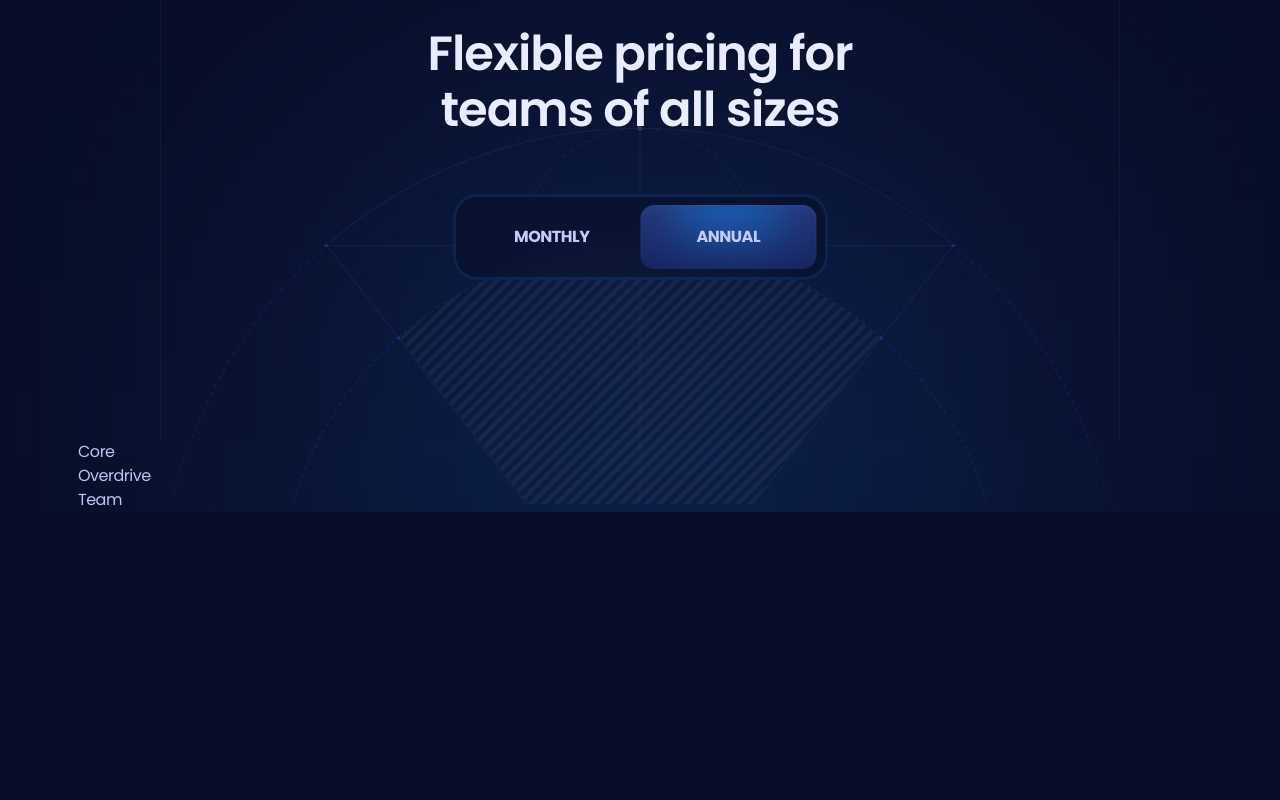
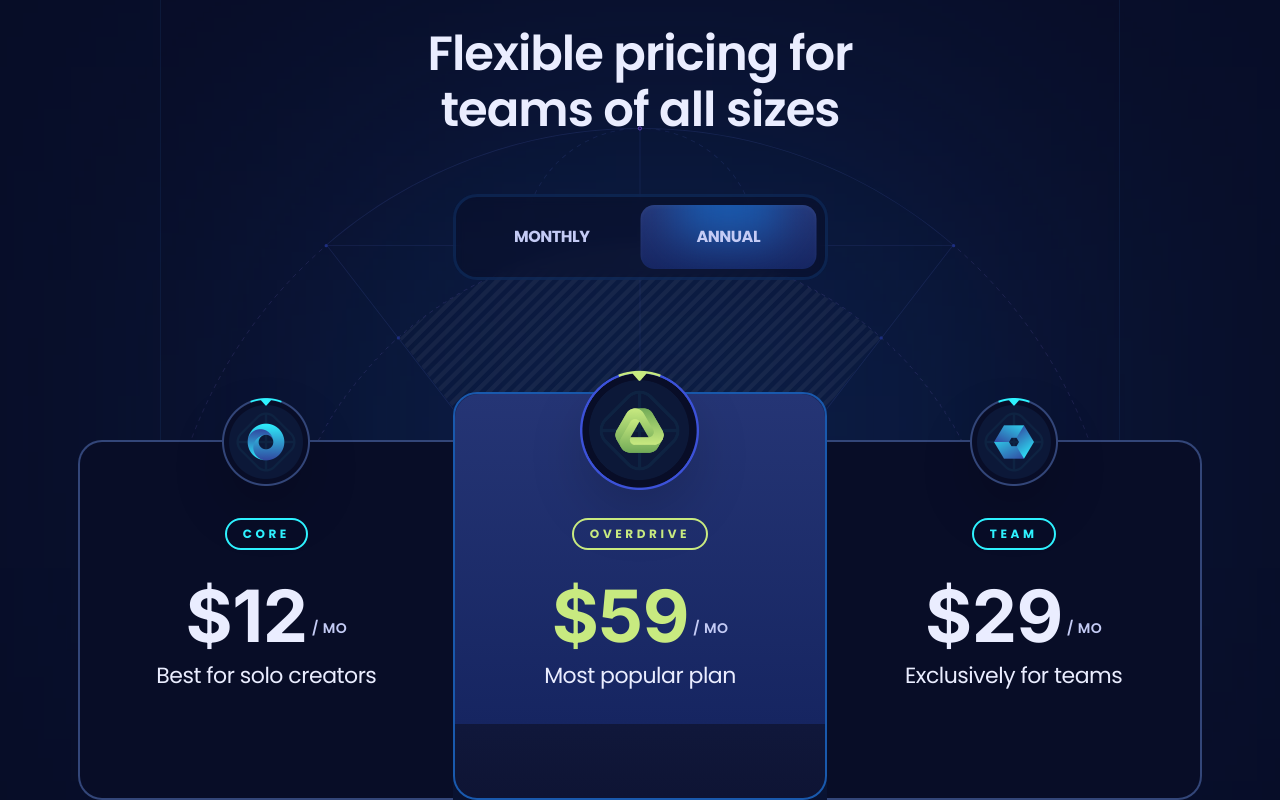
Before and after one commit to tiagosousa10/saas-xora-landing-page, a React (Vite) app: page / in a window 1280 px wide. Shown: the part 1890-2690 px from the top of the page. Before the commit the page ends 2402 px from the top, so only its background shows below. Built offline with nearby package versions, Linux system fonts and the light colour scheme.

Commit message:
some jxs details added to the pricing cards

```diff
--- a/src/sections/Pricing.jsx
+++ b/src/sections/Pricing.jsx
@@ -2,6 +2,7 @@
 import React, { useState } from 'react'
 import { Element } from 'react-scroll'
 import { plans } from '../constants'
+import CountUp from 'react-countup'
 
 const Pricing = () => {
 
@@ -48,10 +49,55 @@
 
 
             {/* PRICING SECTION*/}
-            <div>
-               {plans.map((plan,index) => (
-                  <div key={plan.id} className=''>
-                     {plan.title}
+            <div className="scroll-hide relative z-2 -mt-12 flex items-start max-xl:gap-5 max-xl:overflow-auto max-xl:pt-6">
+            {plans.map((plan, index) => (
+
+              <div
+                key={plan.id}
+                className="pricing-plan_first pricing-plan_last pricing-plan_odd pricing-plan_even relative border-2 p-7 max-xl:min-w-80 max-lg:rounded-3xl xl:w-[calc(33.33%+2px)]"
+              >
+                     {index === 1 && (
+                        <div className='g4 absolute h-330 left-0 right-0 top-0 z-1 rounded-tl-3xl rounded-tr-3xl' />
+                     )}
+
+                     <div
+                        className={clsx('absolute left-0 right-0 z-2 flex items-center justify-center', index === 1 ? '-top-6' : '-top-6 xl:-top-11')}
+                     >
+                        <img
+                           src={plan.logo}
+                           alt={plan.title}
+                           className={clsx('object-contain drop-shadow-2xl', index === 1 ? "size-[120px]" : 'size-[88px]')}
+                        />
+
+                     </div>
+
+                     <div
+                        className={clsx('relative flex flex-col items-center', index === 1 ? "pt-24" : "pt-12" )}
+                     >
+                        <div
+                           className={clsx('small-2 rounded-20 relative z-2 mx-auto mb-6 border-2 px-4 py-1.5 uppercase', index === 1 ? 'border-p3 text-p3' : 'border-p1 text-p1')}
+                        >
+                           {plan.title}
+                        </div>
+
+                        <div className='relative z-2 flex items-center justify-center'>
+                           <div className={clsx('h-num flex items-start', index === 1 ? 'text-p3' : 'text-p4')}>
+                              $
+                              <CountUp
+                                 start={plan.priceMonthly}
+                                 end={monthly ? plan.priceMonthly : plan.priceYearly}
+                                 duration={0.4}
+                                 useEasing={false}
+                                 preserveValue
+                              />
+                           </div>
+
+                           <div className='small-1 relative top-3 ml-1 uppercase'>
+                              / mo
+                           </div>
+                        </div>
+                     </div>
+                     <div className={clsx('body-1 relative z-2 mb-10 w-full border-b-s2 pb-9 text-center text-p4')}>{plan.caption}</div>
                   </div>
 
                ))}
```
